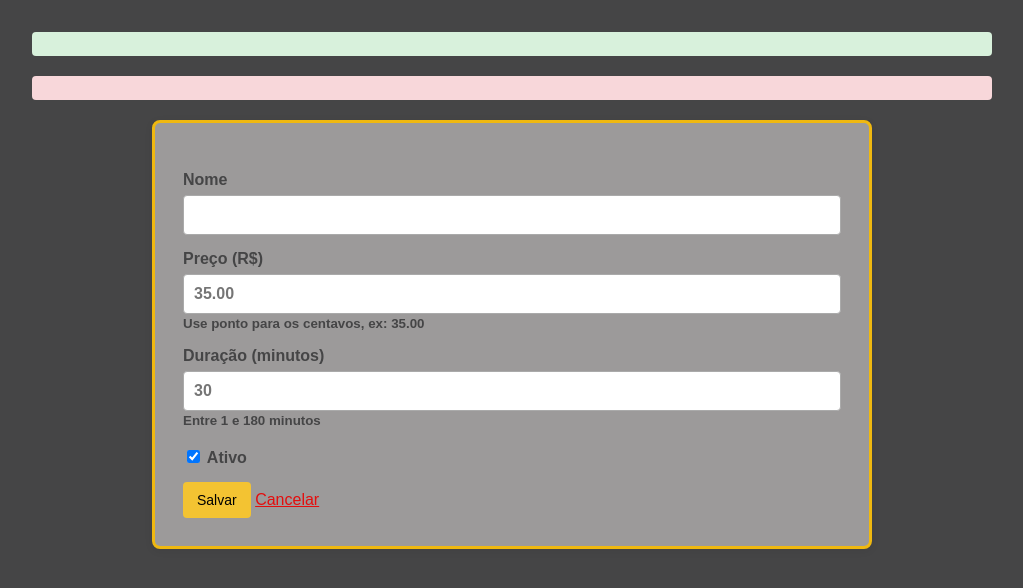
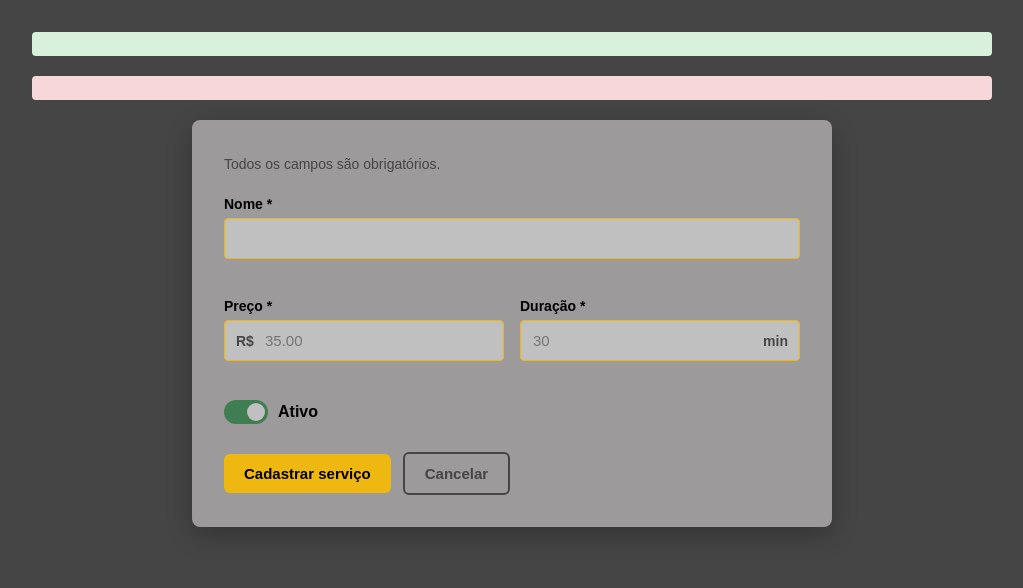
Before and after one commit to JBEstevan/sistema-barbearia, a PHP site: template barbearia/app/Views/servicos/form.php in a window 1280 px wide. Shown: the top 588 px of the page, without its empty margins (128-1151 px from the left). Run offline with PHP 8.4, Linux system fonts and the light colour scheme; the template is opened without the code that fills it, so the values that code supplies are empty.

Commit message:
stle: update no serviços

```diff
--- a/barbearia/app/Views/servicos/form.php
+++ b/barbearia/app/Views/servicos/form.php
@@ -1,29 +1,60 @@
 <?php require __DIR__ . '/../layout/header.php';
 $editando = $servico !== null; ?>
-    <section class="card"><h1><?= e($titulo) ?></h1>
-        <form method="post" action="<?= url($editando ? 'servicos/' . $servico['id'] . '/atualizar' : 'servicos') ?>">
-            <input type="hidden" name="csrf" value="<?= Csrf::token() ?>">
-            <label>Nome
-                <input name="nome" maxlength="120" required value="<?= e($servico['nome'] ?? '') ?>">
+<form class="form-card" method="post"
+      action="<?= url($editando ? 'servicos/' . $servico['id'] . '/atualizar' : 'servicos') ?>" data-validar novalidate>
+    <input type="hidden" name="csrf" value="<?= Csrf::token() ?>">
+
+    <h1 class="form-titulo"><?= e($titulo) ?></h1>
+    <p class="form-subtitulo">Todos os campos são obrigatórios.</p>
+
+    <div class="form-grid">
+        <div class="campo cheio">
+            <label for="nome">Nome *</label>
+            <input id="nome" name="nome" maxlength="120" required autocomplete="off"
+                   value="<?= e($servico['nome'] ?? '') ?>">
+            <small class="campo-erro"></small>
+        </div>
+
+        <div class="campo">
+            <label for="preco">Preço *</label>
+            <div class="campo-unidade">
+                <span class="unidade prefixo">R$</span>
+                <input id="preco" name="preco" type="number" class="com-prefixo" inputmode="decimal"
+                       step="0.01" min="0.01" max="9999.99" required placeholder="35.00"
+                       data-erro-faixa="O preço deve ficar entre R$ 0,01 e R$ 9.999,99."
+                       data-erro-passo="Use no máximo duas casas decimais."
+                       value="<?= isset($servico['preco']) ? number_format((float)$servico['preco'], 2, '.', '') : '' ?>">
+            </div>
+            <small class="campo-erro"></small>
+        </div>
+
+        <div class="campo">
+            <label for="duracao">Duração *</label>
+            <div class="campo-unidade">
+                <input id="duracao" name="duracao" type="number" class="com-sufixo" inputmode="numeric"
+                       step="1" min="1" max="180" required placeholder="30"
+                       data-erro-faixa="A duração deve ficar entre 1 e 180 minutos."
+                       data-erro-passo="Use um número inteiro de minutos."
+                       value="<?= isset($servico['duracao']) ? (int)$servico['duracao'] : '' ?>">
+                <span class="unidade sufixo">min</span>
+            </div>
+            <small class="campo-erro"></small>
+        </div>
+
+        <div class="cheio">
+            <label class="interruptor">
+                <input name="status" type="checkbox" <?= (!$editando || $servico['status']) ? 'checked' : '' ?>>
+                <span class="interruptor-trilho"></span>
+                <span class="interruptor-texto">Ativo</span>
             </label>
-            <label>Preço (R$)
-                <input name="preco" type="number" step="0.01" min="0.01" max="9999.99" required
-                       value="<?= isset($servico['preco']) ? number_format((float)$servico['preco'], 2, '.', '') : '' ?>"
-                       placeholder="35.00">
-                <small>Use ponto para os centavos, ex: 35.00</small>
-            </label>
-            <label>Duração (minutos)
-                <input name="duracao" type="number" step="1" min="1" max="180" required
-                       value="<?= isset($servico['duracao']) ? (int)$servico['duracao'] : '' ?>"
-                       placeholder="30">
-                <small>Entre 1 e 180 minutos</small>
-            </label>
-            <label class="check">
-                <input name="status" type="checkbox" <?= (!$editando || $servico['status']) ? 'checked' : '' ?>>
-                Ativo
-            </label>
-            <button type="submit">Salvar</button>
-            <a class="cancelar" href="<?= url('servicos') ?>">Cancelar</a>
-        </form>
-    </section>
+        </div>
+    </div>
+
+    <div class="form-acoes">
+        <button type="submit" class="btn-cta" data-enviando="Salvando...">
+            <span><?= $editando ? 'Salvar alterações' : 'Cadastrar serviço' ?></span>
+        </button>
+        <a class="btn-secundario" href="<?= url('servicos') ?>">Cancelar</a>
+    </div>
+</form>
 <?php require __DIR__ . '/../layout/footer.php'; ?>
--- a/barbearia/assets/app.js
+++ b/barbearia/assets/app.js
@@ -52,6 +52,12 @@ document.querySelectorAll('.telefone').forEach((input) => {
                 erro.textContent = 'Digite um e-mail válido.';
             } else if (input.validity.patternMismatch) {
                 erro.textContent = input.dataset.erroPadrao || 'Formato inválido.';
+            } else if (input.validity.badInput) {
+                erro.textContent = 'Digite um número válido.';
+            } else if (input.validity.rangeUnderflow || input.validity.rangeOverflow) {
+                erro.textContent = input.dataset.erroFaixa || 'Valor fora do limite permitido.';
+            } else if (input.validity.stepMismatch) {
+                erro.textContent = input.dataset.erroPasso || 'Valor não permitido.';
             } else if (input.validity.tooShort) {
                 erro.textContent = 'Use ao menos ' + input.minLength + ' caracteres.';
             } else if (input.validity.customError) {
--- a/barbearia/assets/style.css
+++ b/barbearia/assets/style.css
@@ -717,3 +717,54 @@ th, td {
     .interruptor-trilho,
     .interruptor-trilho::after { transition: none; }
 }
+
+/* ===== Etapa 4: Serviços (só o que é novo; o resto vem da Etapa 3) ===== */
+
+/* colunas numéricas da tabela alinhadas à direita */
+.tabela .num {
+    text-align: right;
+    font-variant-numeric: tabular-nums;
+}
+
+/* campo com unidade dentro: "R$" antes do número, "min" depois */
+.campo-unidade {
+    position: relative;
+}
+
+.campo-unidade .unidade {
+    position: absolute;
+    top: 50%;
+    transform: translateY(-50%);
+    font-size: 14px;
+    font-weight: 700;
+    color: var(--cinza-escuro);
+    pointer-events: none;
+}
+
+.campo-unidade .prefixo {
+    left: 12px;
+}
+
+.campo-unidade .sufixo {
+    right: 12px;
+}
+
+.campo-unidade input.com-prefixo {
+    padding-left: 40px;
+}
+
+.campo-unidade input.com-sufixo {
+    padding-right: 48px;
+}
+
+/* tira as setinhas do campo numérico: elas ficariam por cima da unidade */
+.campo-unidade input[type="number"] {
+    -moz-appearance: textfield;
+    appearance: textfield;
+}
+
+.campo-unidade input[type="number"]::-webkit-inner-spin-button,
+.campo-unidade input[type="number"]::-webkit-outer-spin-button {
+    -webkit-appearance: none;
+    margin: 0;
+}
```
Also changed, not shown: barbearia/app/Views/servicos/index.php (+45 -18 lines).
